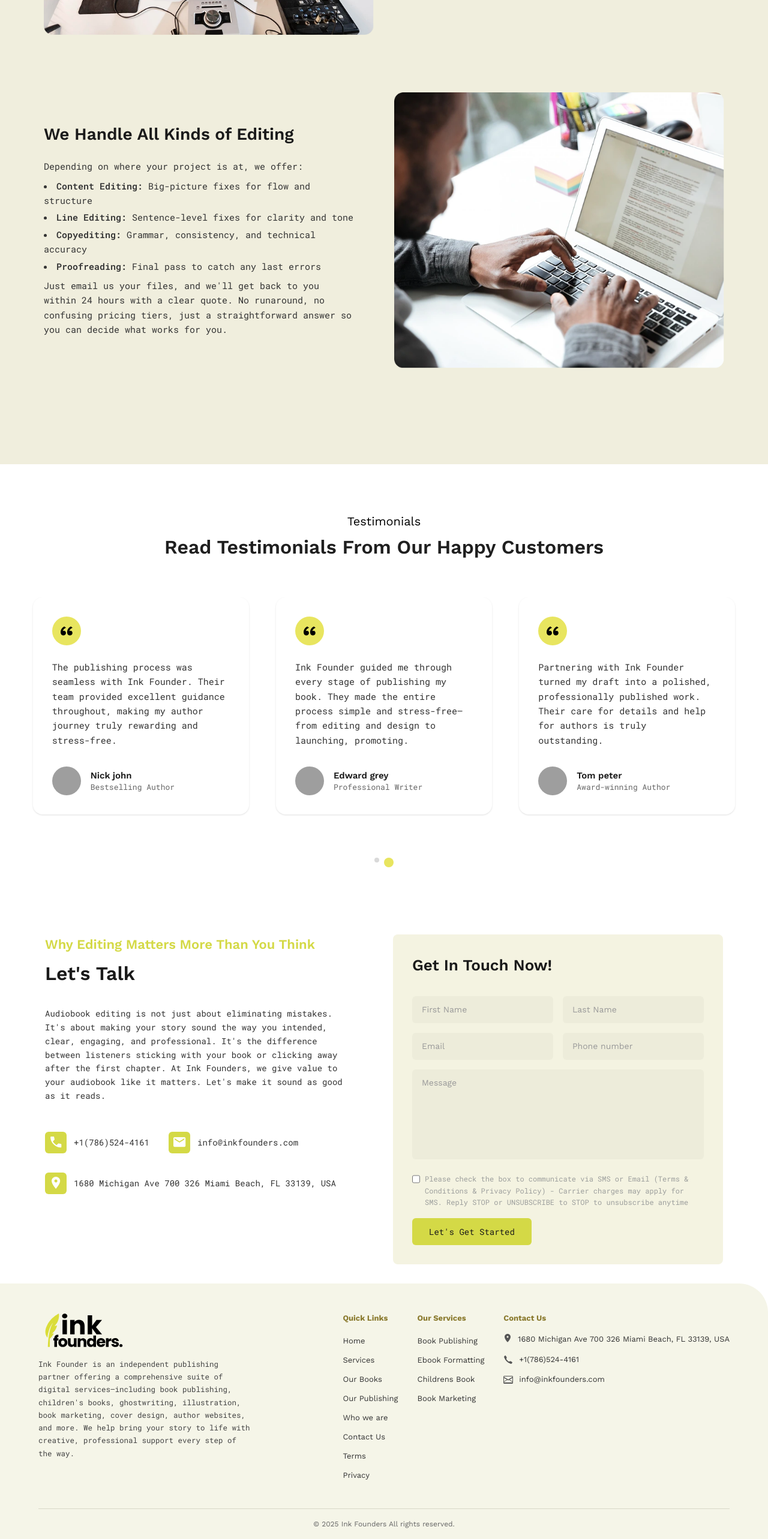
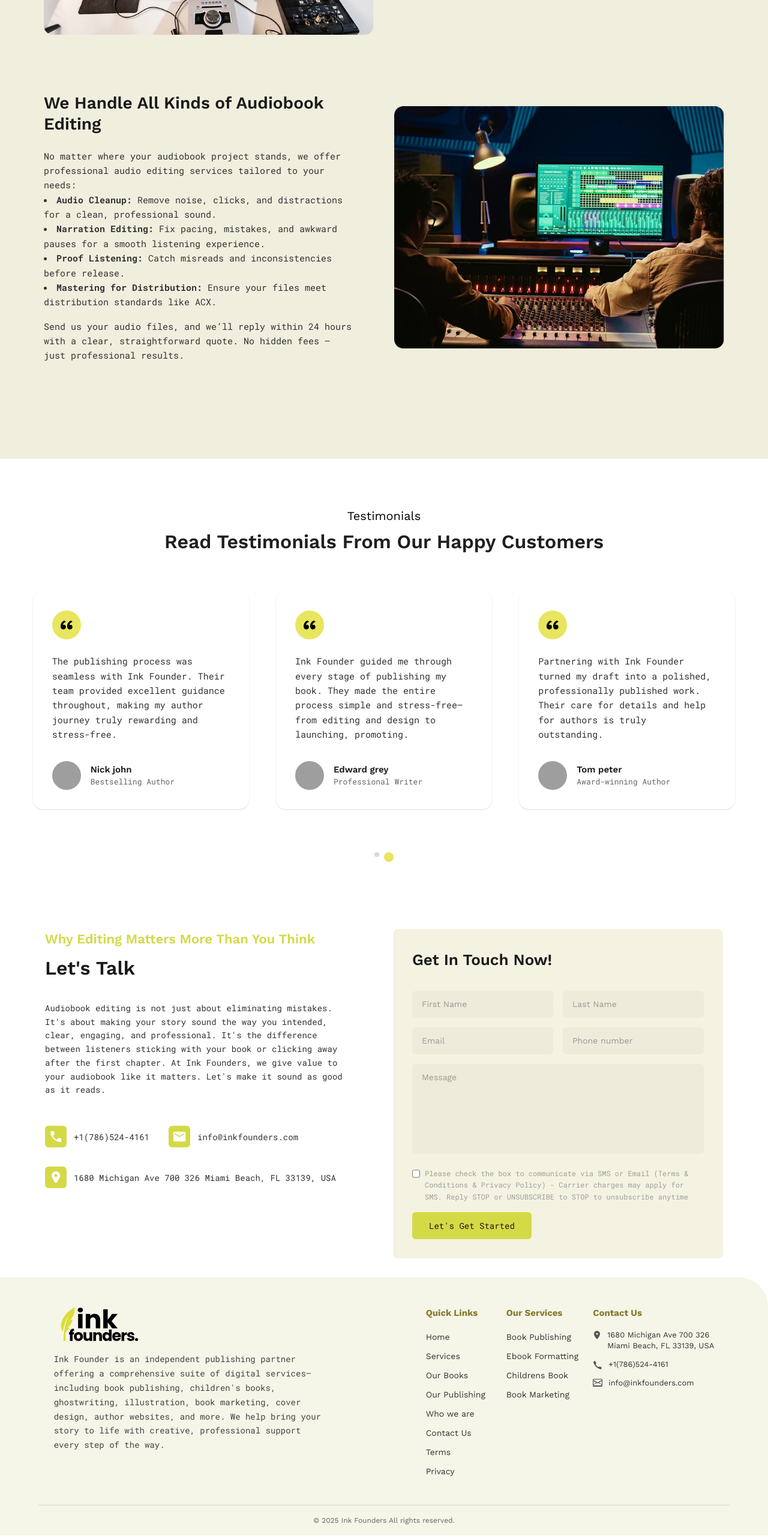
Before and after one commit to BemBexLab/inkfounders, a Next.js app: page /audiobook-services/audiobook-editing in a window 1280 px wide. Shown: the part 2445-5011 px from the top of the page at 60% size. Built offline with nearby package versions, Linux system fonts and the light colour scheme; grey boxes are pictures that could not be loaded.

Commit message:
Fotter update

```diff
--- a/src/app/audiobook-services/data.tsx
+++ b/src/app/audiobook-services/data.tsx
@@ -141,7 +141,14 @@ export const audiobookData = [
         paragraphs: (
           <>
             At{" "}
-            <a className="hover:text-blue-500 hover:underline" href="/" target="_blank" rel="noopener noreferrer">Ink Founders</a>
+            <a
+              className="hover:text-blue-500 hover:underline"
+              href="/"
+              target="_blank"
+              rel="noopener noreferrer"
+            >
+              Ink Founders
+            </a>
             , we don't overcomplicate things. You send us your audio files, we
             edit them, and you get back a polished, distribution ready
             audiobook. We move fast, we communicate clearly, and we don't charge
@@ -154,23 +161,31 @@ export const audiobookData = [
         imgFirst: true,
       },
       {
-        title: "We Handle All Kinds of Editing",
+        title: "We Handle All Kinds of Audiobook Editing",
         paragraphs: (
           <>
-            Depending on where your project is at, we offer:
-            <ul className="space-y-1 my-2 list-disc list-inside">
-              <li><span className="font-semibold">Content Editing:</span> Big-picture fixes for flow and structure</li>
-              <li><span className="font-semibold">Line Editing:</span> Sentence-level fixes for clarity and tone</li>
-              <li><span className="font-semibold">Copyediting:</span> Grammar, consistency, and technical accuracy</li>
-              <li><span className="font-semibold">Proofreading:</span> Final pass to catch any last errors</li>
+            No matter where your audiobook project stands, we offer professional
+            audio editing services tailored to your needs:
+            <ul className="list-disc list-inside text-[15px] text-[#333333] leading-relaxed mb-4">
+              <li>
+                <span className="font-bold">Audio Cleanup:</span> Remove noise, clicks, and distractions for a clean, professional sound.
+              </li>
+              <li>
+                <span className="font-bold">Narration Editing:</span> Fix pacing, mistakes, and awkward pauses for a smooth listening experience.
+              </li>
+              <li>
+                <span className="font-bold">Proof Listening:</span> Catch misreads and inconsistencies before release.
+              </li>
+              <li>
+                <span className="font-bold">Mastering for Distribution:</span> Ensure your files meet distribution standards like ACX.
+              </li>
             </ul>
-            Just email us your files, and we'll get back
-            to you within 24 hours with a clear quote. No runaround, no
-            confusing pricing tiers, just a straightforward answer so you can
-            decide what works for you.
+            <p>
+              Send us your audio files, and we’ll reply within 24 hours with a clear, straightforward quote. No hidden fees — just professional results.
+            </p>
           </>
         ),
-        imgSrc: "/audiobooks/edittor1.webp",
+        imgSrc: "/audiobooks/audioeditting.webp",
         imgFirst: false,
       },
     ],
@@ -183,11 +198,27 @@ export const audiobookData = [
   {
     slug: "audiobook-publishing",
     hero: {
-      title: <>We will Help You Publish an Audiobook That Actually Gets Heard</>,
+      title: (
+        <>We will Help You Publish an Audiobook That Actually Gets Heard</>
+      ),
       description: (
         <>
-          From finding the right narrator to getting your book on every major platform, we work on the details so you can focus on what matters, your story and your listeners.<br />At <a className="hover:text-blue-500 hover:underline" href="/" target="_blank" rel="noopener noreferrer">Ink Founders</a>, we help you to publish the audiobook that can be heard by people. We take care of all the technicalities of publishing and make your book able to stand in the digital audio market.
-
+          From finding the right narrator to getting your book on every major
+          platform, we work on the details so you can focus on what matters,
+          your story and your listeners.
+          <br />
+          At{" "}
+          <a
+            className="hover:text-blue-500 hover:underline"
+            href="/"
+            target="_blank"
+            rel="noopener noreferrer"
+          >
+            Ink Founders
+          </a>
+          , we help you to publish the audiobook that can be heard by people. We
+          take care of all the technicalities of publishing and make your book
+          able to stand in the digital audio market.
         </>
       ),
       buttonText: "Request a Call",
@@ -196,7 +227,8 @@ export const audiobookData = [
     narration: [
       {
         header: "Pick the Voice That Fits Your Story Best",
-        intro: "Not every book needs the same approach. Some authors want to narrate their own work, after all, who knows your story better than you? Others prefer a professional voice actor who can bring characters to life with different tones and emotions. And if you're working with a tight budget or timeline, AI narration has come a long way and might be exactly what you need.",
+        intro:
+          "Not every book needs the same approach. Some authors want to narrate their own work, after all, who knows your story better than you? Others prefer a professional voice actor who can bring characters to life with different tones and emotions. And if you're working with a tight budget or timeline, AI narration has come a long way and might be exactly what you need.",
         options: [
           {
             title: "Clear Communication & Transparency:",
@@ -206,17 +238,23 @@ export const audiobookData = [
           },
           {
             title: "Technical Expertise & Quality Standards",
-            description:(
+            description: (
               <>
-              The process requires complete audio editing work together with correct Audible and Apple Books format implementation and professional audio mastering work done by someone who understands the essential technical specifications.<br />A trustworthy company provides all necessary resources and expertise to deliver your book at an exceptional audio quality level which exceeds conventional standards.
-</>
+                The process requires complete audio editing work together with
+                correct Audible and Apple Books format implementation and
+                professional audio mastering work done by someone who
+                understands the essential technical specifications.
+                {/* <br />A trustworthy company provides all necessary resources and
+                expertise to deliver your book at an exceptional audio quality
+                level which exceeds conventional standards. */}
+              </>
             ),
             imgSrc: "/audiobooks/signals.webp",
           },
           {
             title: "Author Focused Support",
             description:
-              "The process to publish an audiobook becomes extremely difficult for first time authors. The correct company handles your book with complete processing, while they provide essential guidance for your decisions and their team answers all your questions without creating a judgmental atmosphere and they show genuine interest in your project success. You should receive complete support which protects your individuality beyond simple project identification.",
+              "Publishing an audiobook can feel overwhelming, especially for first-time authors. The right team handles the entire process, guides you through every decision, and answers your questions without judgment. You deserve full support that respects your voice and is genuinely invested in your project’s success.",
             imgSrc: "/audiobooks/ear.webp",
           },
         ],
@@ -233,8 +271,34 @@ export const audiobookData = [
         title: "Your Book, Your Way, From First Draft to Final Listen",
         paragraphs: (
           <>
-            At <a className="hover:text-blue-500 hover:underline" href="/" target="_blank" rel="noopener noreferrer">Ink Founders</a>, we are here to help authors to convert manuscripts into audiobooks that people actually want to listen to. We handle book cover, narration, production, distribution, and even the marketing side of things. You bring the story, we bring the publishing expertise, simple as that.<br /><br />Choose the right voice with the right publishing company to make sure your audiobook lands on all the major platforms. We provide guidance at every stage. You can check out what we do at <a className="hover:text-blue-500 hover:underline" href="/" target="_blank" rel="noopener noreferrer">Ink Founders</a>, and let's get your book out there where listeners are waiting.
-
+            At{" "}
+            <a
+              className="hover:text-blue-500 hover:underline"
+              href="/"
+              target="_blank"
+              rel="noopener noreferrer"
+            >
+              Ink Founders
+            </a>
+            , we are here to help authors to convert manuscripts into audiobooks
+            that people actually want to listen to. We handle book cover,
+            narration, production, distribution, and even the marketing side of
+            things. You bring the story, we bring the publishing expertise,
+            simple as that.
+            <br />
+            <br />
+            Choose the right voice with the right publishing company to make
+            sure your audiobook lands on all the major platforms. We provide
+            guidance at every stage. You can check out what we do at{" "}
+            <a
+              className="hover:text-blue-500 hover:underline"
+              href="/"
+              target="_blank"
+              rel="noopener noreferrer"
+            >
+              Ink Founders
+            </a>
+            , and let's get your book out there where listeners are waiting.
           </>
         ),
         imgSrc: "/audiobooks/edittorguy.webp",
@@ -244,7 +308,26 @@ export const audiobookData = [
         title: "Audiobook Publishing Without the Headaches",
         paragraphs: (
           <>
-            Publishing an audiobook can feel overwhelming. There's recording, editing, formatting, distribution, and a dozen other things you probably didn't sign up for when you decided to write a book. That's where we come in.<br /><br />We have been doing this long enough to know what works and what doesn't. We will guide you through the whole process, handle the technical stuff, and make sure your audiobook sounds professional on every platform. You focus on your story. We take care of the rest. Ready to get started? Visit <a className="hover:text-blue-500 hover:underline" href="/" target="_blank" rel="noopener noreferrer">Ink Founders</a> and let's make your audiobook happen.
+            Publishing an audiobook can feel overwhelming. There's recording,
+            editing, formatting, distribution, and a dozen other things you
+            probably didn't sign up for when you decided to write a book. That's
+            where we come in.
+            <br />
+            <br />
+            We have been doing this long enough to know what works and what
+            doesn't. We will guide you through the whole process, handle the
+            technical stuff, and make sure your audiobook sounds professional on
+            every platform. You focus on your story. We take care of the rest.
+            Ready to get started? Visit{" "}
+            <a
+              className="hover:text-blue-500 hover:underline"
+              href="/"
+              target="_blank"
+              rel="noopener noreferrer"
+            >
+              Ink Founders
+            </a>{" "}
+            and let's make your audiobook happen.
           </>
         ),
         imgSrc: "/audiobooks/scalebook.webp",
@@ -253,9 +336,29 @@ export const audiobookData = [
     ],
     contactData: {
       title: "From Recording to Release, We have Got You",
-      description:(
+      description: (
         <>
-        Here's the thing: creating an audiobook isn't just about hitting "record." There's sound quality to think about, file formatting for different platforms, cover art, metadata, distribution to Audible, Apple Books, and everywhere else listeners go. It's a lot.<br /><br />That's why we built <a className="hover:text-blue-500 hover:underline" href="/" target="_blank" rel="noopener noreferrer">Ink Founders</a> to take that weight off your shoulders. You decide how you want your book to sound, and we make it happen. Then we get it out into the world so people can actually find it and listen to it. If you have been sitting on a finished manuscript wondering how to turn it into an audiobook, this is your sign. Let's get started.</>
+          Here's the thing: creating an audiobook isn't just about hitting
+          "record." There's sound quality to think about, file formatting for
+          different platforms, cover art, metadata, distribution to Audible,
+          Apple Books, and everywhere else listeners go. It's a lot.
+          <br />
+          <br />
+          That's why we built{" "}
+          <a
+            className="hover:text-blue-500 hover:underline"
+            href="/"
+            target="_blank"
+            rel="noopener noreferrer"
+          >
+            Ink Founders
+          </a>{" "}
+          to take that weight off your shoulders. You decide how you want your
+          book to sound, and we make it happen. Then we get it out into the
+          world so people can actually find it and listen to it. If you have
+          been sitting on a finished manuscript wondering how to turn it into an
+          audiobook, this is your sign. Let's get started.
+        </>
       ),
     },
   },
--- a/src/components/Footer2.tsx
+++ b/src/components/Footer2.tsx
@@ -4,16 +4,14 @@ import { robotoMono } from "@/app/fonts";
 
 const Footer: React.FC = () => {
   return (
-    <div className="bg-white p-0 m-0">
+    <div className="bg-white p-0 m-0 flex justify-center">
       {/* Main footer container with off-white bg, rounded top-right */}
-      <div className="bg-[#f5f5e8] rounded-tr-[48px] px-16 pt-12 pb-0">
+      <div className="bg-[#f5f5e8] rounded-tr-[48px] px-4 sm:px-8 md:px-12 lg:px-16 pt-10 lg:pt-12 pb-0 w-screen left-0 right-0 flex flex-col items-center">
         {/* Top section */}
-        <div className="flex justify-between flex-wrap gap-6">
-          {/* Brand + Description */}
-          <div className="max-w-[360px]">
-            {/* Logo placeholder - replace with your custom SVG */}
+        <div className="flex flex-col lg:flex-row lg:items-start gap-10 lg:gap-0 justify-center">
+          {/* Brand + Description — fixed width, never shrinks */}
+          <div className="w-full lg:w-[300px] items-center xl:w-[340px] shrink-0">
             <div className="mb-4">
-              {/* YOUR CUSTOM SVG GOES HERE */}
               <svg
                 xmlns="http://www.w3.org/2000/svg"
                 width="152"
@@ -80,7 +78,9 @@ const Footer: React.FC = () => {
               </svg>
             </div>
 
-            <p className={`${robotoMono.className} text-[12.5px] text-[#444] leading-[1.7] m-0`}>
+            <p
+              className={`${robotoMono.className} w-[450px] text-[14px] text-[#444] leading-[1.7] m-0`}
+            >
               Ink Founder is an independent publishing partner offering a
               comprehensive suite of digital services—including book publishing,
               children&apos;s books, ghostwriting, illustration, book marketing,
@@ -89,11 +89,13 @@ const Footer: React.FC = () => {
             </p>
           </div>
 
-          {/* Right columns grouped closer together */}
-          <div className="flex gap-8">
+          <div className="w-[280px]" />
+
+          {/* Right columns — tight gap, left-aligned, no stretching */}
+          <div className=" lg:ml-auto  lg:pl-0 grid grid-cols-2 sm:grid-cols-3 lg:flex lg:flex-row lg:items-left gap-4 lg:gap-6">
             {/* Quick Links */}
-            <div>
-              <h4 className="font-sans text-[13px] font-bold text-[#8a7a2e] mb-4 mt-0">
+            <div className="min-w-[110px]">
+              <h4 className="font-sans text-[15px] font-bold text-[#8a7a2e] mb-4 mt-0 whitespace-nowrap">
                 Quick Links
               </h4>
               <ul className="list-none p-0 m-0">
@@ -110,7 +112,7 @@ const Footer: React.FC = () => {
                   <li key={label} className="mb-[8px]">
                     <Link
                       href={href}
-                      className="font-sans text-[13px] text-[#333] no-underline hover:text-[#8a7a2e] transition-colors"
+                      className="font-sans text-[14px] text-[#333] no-underline hover:text-[#8a7a2e] transition-colors whitespace-nowrap"
                     >
                       {label}
                     </Link>
@@ -120,8 +122,8 @@ const Footer: React.FC = () => {
             </div>
 
             {/* Our Services */}
-            <div>
-              <h4 className="font-sans text-[13px] font-bold text-[#8a7a2e] mb-4 mt-0">
+            <div className="min-w-[120px]">
+              <h4 className="font-sans text-[15px] font-bold text-[#8a7a2e] mb-4 mt-0 whitespace-nowrap">
                 Our Services
               </h4>
               <ul className="list-none p-0 m-0">
@@ -134,7 +136,7 @@ const Footer: React.FC = () => {
                   <li key={label} className="mb-[8px]">
                     <Link
                       href={href}
-                      className="font-sans text-[13px] text-[#333] no-underline hover:text-[#8a7a2e] transition-colors"
+                      className="font-sans text-[14px] text-[#333] no-underline hover:text-[#8a7a2e] transition-colors whitespace-nowrap"
                     >
                       {label}
                     </Link>
@@ -144,27 +146,45 @@ const Footer: React.FC = () => {
             </div>
 
             {/* Contact Us */}
-            <div>
-              <h4 className="font-sans text-[13px] font-bold text-[#8a7a2e] mb-4 mt-0">
+            <div className="col-span-2 sm:col-span-1 min-w-[200px]">
+              <h4 className="font-sans text-[15px] font-bold text-[#8a7a2e] mb-4 mt-0 whitespace-nowrap">
                 Contact Us
               </h4>
-              <ul className="list-none p-0 m-0">
+              <ul className="list-none p-0 m-0 text-[14px]">
                 {[
                   {
                     icon: (
-                      <svg width="14" height="18" viewBox="0 0 14 18" fill="none">
+                      <svg
+                        width="14"
+                        height="18"
+                        viewBox="0 0 14 18"
+                        fill="none"
+                        className="shrink-0"
+                      >
                         <path
                           d="M7 0C4.24 0 2 2.24 2 5C2 8.75 7 14 7 14C7 14 12 8.75 12 5C12 2.24 9.76 0 7 0ZM7 6.5C6.17 6.5 5.5 5.83 5.5 5C5.5 4.17 6.17 3.5 7 3.5C7.83 3.5 8.5 4.17 8.5 5C8.5 5.83 7.83 6.5 7 6.5Z"
                           fill="#555"
                         />
                       </svg>
                     ),
-                    label: "1680 Michigan Ave 700 326 Miami Beach, FL 33139, USA",
+                    label: (
+                      <>
+                        1680 Michigan Ave 700 326
+                        <br />
+                        Miami Beach, FL 33139, USA
+                      </>
+                    ),
                     href: "/contactus",
                   },
                   {
                     icon: (
-                      <svg width="16" height="16" viewBox="0 0 16 16" fill="none">
+                      <svg
+                        width="16"
+                        height="16"
+                        viewBox="0 0 16 16"
+                        fill="none"
+                        className="shrink-0"
+                      >
                         <path
                           d="M3.654 1.328a.678.678 0 0 0-1.015-.063L1.605 2.3c-.483.484-.661 1.169-.45 1.77a17.568 17.568 0 0 0 4.168 6.608 17.569 17.569 0 0 0 6.608 4.168c.601.211 1.286.033 1.77-.45l1.034-1.034a.678.678 0 0 0-.063-1.015l-2.307-1.794a.678.678 0 0 0-.58-.122l-2.19.547a1.745 1.745 0 0 1-1.657-.459L5.482 8.062a1.745 1.745 0 0 1-.46-1.657l.548-2.19a.678.678 0 0 0-.122-.58L3.654 1.328z"
                           fill="#555"
@@ -176,7 +196,13 @@ const Footer: React.FC = () => {
                   },
                   {
                     icon: (
-                      <svg width="16" height="13" viewBox="0 0 16 13" fill="none">
+                      <svg
+                        width="16"
+                        height="13"
+                        viewBox="0 0 16 13"
+                        fill="none"
+                        className="shrink-0"
+                      >
                         <path
                           d="M0 1.5A1.5 1.5 0 0 1 1.5 0h13A1.5 1.5 0 0 1 16 1.5v10a1.5 1.5 0 0 1-1.5 1.5h-13A1.5 1.5 0 0 1 0 11.5v-10zm1.5-.5a.5.5 0 0 0-.5.5v.217l7 4.2 7-4.2V1.5a.5.5 0 0 0-.5-.5h-13zM15 3.383l-4.778 2.867L15 9.317V3.383zm-.034 6.876-5.64-3.471L8 7.432l-1.326-.644-5.64 3.47A.5.5 0 0 0 1.5 11h13a.5.5 0 0 0 .466-.741zM1 9.317l4.778-3.067L1 3.383v5.934z"
                           fill="#555"
@@ -187,11 +213,14 @@ const Footer: React.FC = () => {
                     href: "mailto:info@inkfounders.com",
                   },
                 ].map(({ icon, label, href }) => (
-                  <li key={label} className="flex items-center gap-[10px] mb-[14px]">
-                    {icon}
+                  <li
+                    key={href}
+                    className="flex items-start gap-[10px] mb-[13px]"
+                  >
+                    <span className="mt-[2px]">{icon}</span>
                     <Link
                       href={href}
-                      className="font-sans text-[13px] text-[#333] no-underline hover:text-[#8a7a2e] transition-colors"
+                      className="font-sans text-[13px] text-[#333] no-underline hover:text-[#8a7a2e] transition-colors leading-snug"
                     >
                       {label}
                     </Link>
@@ -203,7 +232,7 @@ const Footer: React.FC = () => {
         </div>
 
         {/* Bottom copyright bar */}
-        <div className="border-t border-[#d8d8c8] mt-9 py-4 text-center">
+        <div className="border-t border-[#d8d8c8] w-full mt-9 py-4 text-center">
           <p className="font-sans text-[12px] text-[#666] m-0">
             © 2025 Ink Founders All rights reserved.
           </p>
```
Also changed, not shown: public/audiobooks/audioeditting.webp (added).
